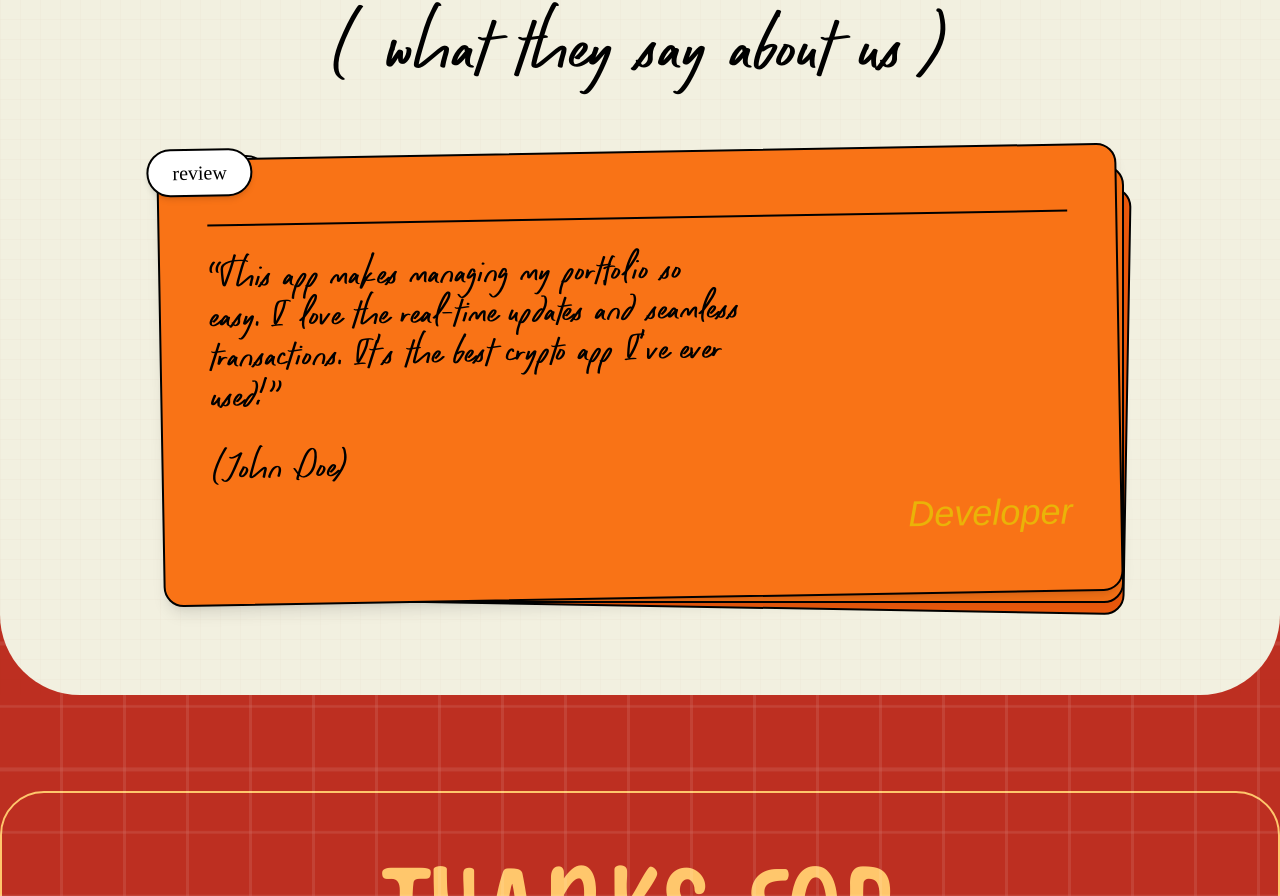
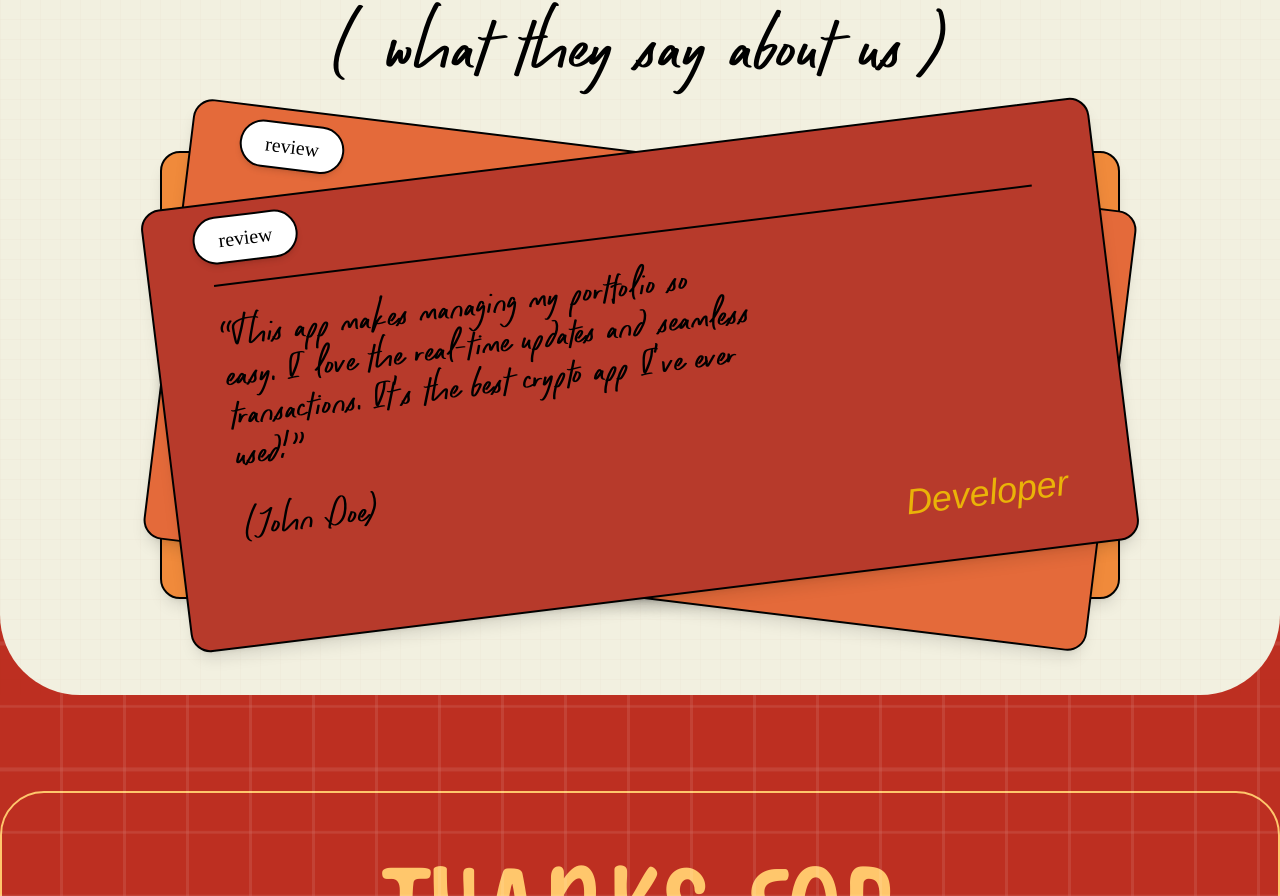
Before and after one commit to rishiraj/chakrinai, a Next.js app: page / in a window 1280 px wide. Shown: the part 3857-4753 px from the top of the page. Built offline with nearby package versions, Linux system fonts and the light colour scheme; no server answers.

Commit message:
fix: review page UI design stack

```diff
--- a/public/content/feature.rule.json
+++ b/public/content/feature.rule.json
@@ -1,4 +1,8 @@
 {
+    "sections": {
+        "header": true,
+        "subtitle": true
+    },
     "header": {
         "showTickets": false,
         "showRecruiters": true
--- a/src/components/Reviews.tsx
+++ b/src/components/Reviews.tsx
@@ -1,6 +1,26 @@
+"use client";
+
 import React from "react";
+import { motion } from "framer-motion";
 
 const Reviews: React.FC = () => {
+  const [activeIndex, setActiveIndex] = React.useState(0);
+
+  // Colors inspired by the reference image
+  const layerColors = ["#B73A2B", "#E46A3A", "#F08A3B"];
+
+  // Compute slot (0=top,1=middle,2=bottom) for each layer based on active index
+  const getSlotForLayer = (layer: number) => (layer - activeIndex + 3) % 3;
+
+  const spring = {
+    type: "spring",
+    stiffness: 400,
+    damping: 34,
+    mass: 0.6,
+  } as const;
+
+  const handleAdvance = () => setActiveIndex((prev) => (prev + 1) % 3);
+
   return (
     <div className="bg-neutral-cream rounded-[80px] w-full max-w-7xl mx-auto py-24 px-6 relative mt-8">
       {/* Background grid pattern */}
@@ -23,30 +43,51 @@ const Reviews: React.FC = () => {
         </div>
 
         <div className="flex justify-center">
-          {/* Stack of cards container */}
-          <div className="relative">
-            {/* Bottom card (peeking out) */}
-            <div className="absolute -bottom-2 -right-2 w-[calc(100%-20px)] h-[calc(100%-20px)] bg-orange-600 rounded-[20px] border-2 border-black transform rotate-1"></div>
+          {/* Stack container sized to the top card */}
+          <div className="relative w-[28rem] md:w-[32rem] lg:w-[60rem] h-80 md:h-96 lg:h-[28rem]">
+            {[0, 1, 2].map((layer) => {
+              const slot = getSlotForLayer(layer);
+              const isTop = slot === 0;
 
-            {/* Middle card */}
-            <div className="absolute -bottom-1 -right-1 w-[calc(100%-10px)] h-[calc(100%-10px)] bg-orange-500 rounded-[20px] border-2 border-black transform rotate-0.5">
-              {/* Review tab for middle card */}
-              <div className="absolute -top-3 -left-3 bg-white rounded-full border-2 border-black py-2 px-6">
+              // Slot positions relative to container
+              const positions = [
+                // top (frontmost): tilt to lower-left (more)
+                { x: 0, y: 0, rotate: -7, scale: 0.995 },
+                // middle: tilt to lower-right
+                { x: 0, y: 0, rotate: 7, scale: 0.99 },
+                // bottom: tilt to lower-left (less)
+                { x: 0, y: 0, rotate: 0, scale: 1 },
+              ];
+
+              const { x, y, rotate, scale } = positions[slot];
+
+              return (
+                <motion.div
+                  key={layer}
+                  className={`absolute inset-0 rounded-[20px] border-2 border-black shadow-lg ${
+                    isTop ? "cursor-pointer" : ""
+                  }`}
+                  style={{ backgroundColor: layerColors[layer] }}
+                  initial={false}
+                  animate={{ x, y, rotate, scale, zIndex: 30 - slot * 10 }}
+                  whileHover={isTop ? { rotate: -0.5, y: -4 } : undefined}
+                  transition={spring}
+                  onClick={isTop ? handleAdvance : undefined}
+                  role={isTop ? "button" : undefined}
+                  aria-label={isTop ? "Show next review" : undefined}
+                >
+                  {/* Review bubble: show on top and middle layer */}
+                  {(slot === 0 || slot === 1) && (
+                    <div className="absolute top-3 left-12 bg-white rounded-full border-2 border-black py-2  px-6 shadow-md">
                       <div className="text-black font-dk-keswick text-xl font-normal">
                         review
                       </div>
                     </div>
-            </div>
+                  )}
 
-            {/* Top card (main content) */}
-            <div className="relative bg-orange-500 rounded-[20px] border-2 border-black p-8 md:p-12 w-[28rem] md:w-[32rem] lg:w-[60rem] h-80 md:h-96 lg:h-[28rem] transform -rotate-1 hover:rotate-0 transition-transform duration-300 shadow-lg">
-              {/* Review tab */}
-              <div className="absolute -top-3 -left-3 bg-white rounded-full border-2 border-black py-2 px-6 shadow-md">
-                <div className="text-black font-dk-keswick text-xl font-normal">
-                  review
-                </div>
-              </div>
-
+                  {/* Content only on the top card */}
+                  {isTop && (
+                    <div className="relative w-full h-full p-8 md:p-16">
                       {/* Horizontal line */}
                       <div className="border-t-2 border-black mb-8 mt-4"></div>
 
@@ -56,7 +97,8 @@ const Reviews: React.FC = () => {
                         <br />
                         easy. I love the real-time updates and seamless
                         <br />
-                transactions. It&apos;s the best crypto app I&apos;ve ever
+                        transactions. It&apos;s the best crypto app I&apos;ve
+                        ever
                         <br />
                         used!&rdquo;
                       </div>
@@ -71,6 +113,10 @@ const Reviews: React.FC = () => {
                         </div>
                       </div>
                     </div>
+                  )}
+                </motion.div>
+              );
+            })}
           </div>
         </div>
       </div>
```
Lines whose indentation alone changed are shown as unchanged.
